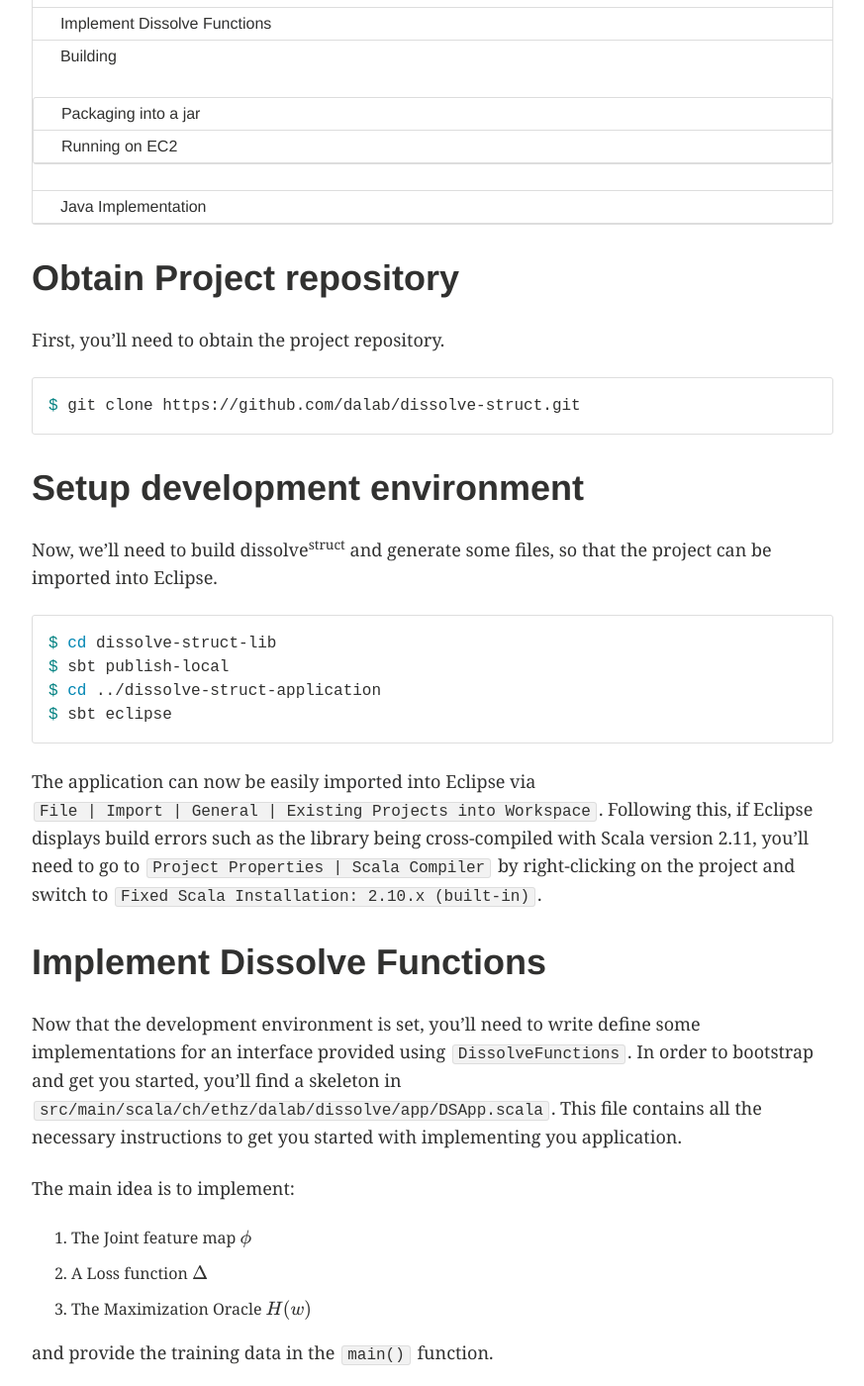
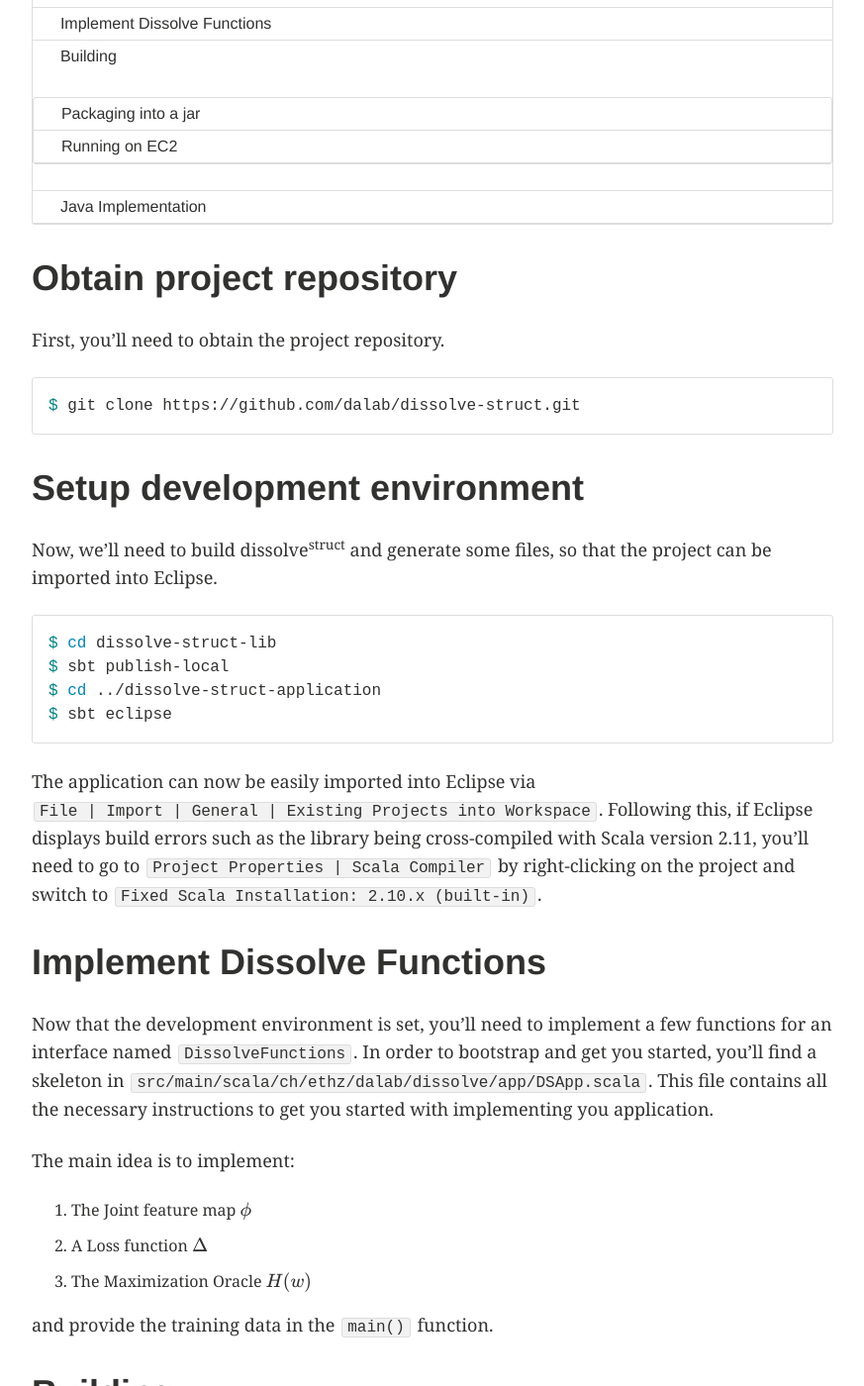
Before and after one commit to dalab/dissolve-struct, a Jekyll site: the page built from _posts/wiki/2015-09-04-writing-your-own-application.md, in a window 1280 px wide and 1400 px high, scrolled down 706 px. Shown: the whole window at 99% size, without its empty margins (64-937 px from the left). Built offline with Jekyll 4.4.1, drawn with Linux system fonts in a browser that asks for light colours; formulas are drawn with MathJax 3; some of the changed text lies outside the part shown.

Commit message:
Update 2015-09-04-writing-your-own-application.md

```diff
--- a/_posts/wiki/2015-09-04-writing-your-own-application.md
+++ b/_posts/wiki/2015-09-04-writing-your-own-application.md
@@ -52,8 +52,7 @@ switch to `Fixed Scala Installation: 2.10.x (built-in)`.
 
 # Implement Dissolve Functions
 
-Now that the development environment is set, you'll need to write define
-some implementations for an interface provided using `DissolveFunctions`.
+Now that the development environment is set, you'll need to implement a few functions for an interface named `DissolveFunctions`.
 In order to bootstrap and get you started, you'll find a skeleton in
 `src/main/scala/ch/ethz/dalab/dissolve/app/DSApp.scala`.
 This file contains all the necessary instructions to get you started with
```
Also changed, not shown: other parts of _posts/wiki/2015-09-04-writing-your-own-application.md (+2 -2 lines).
